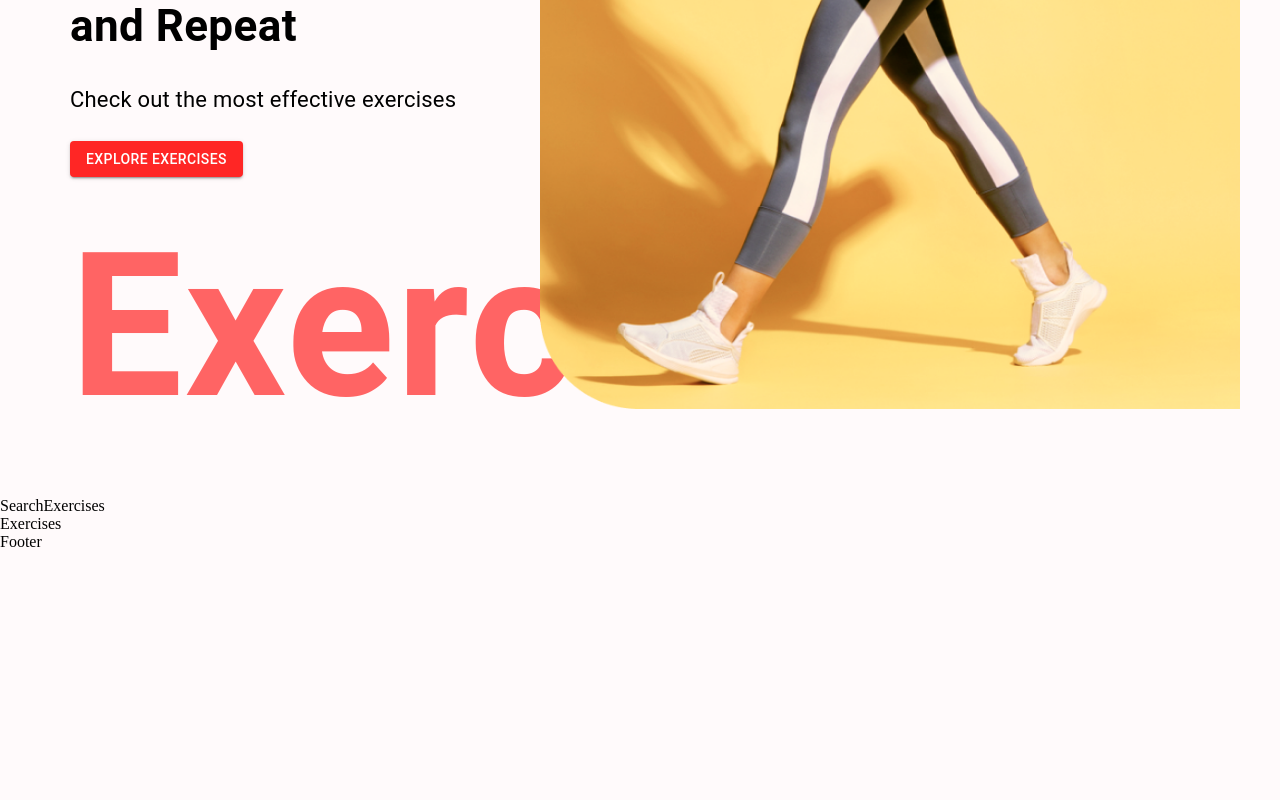
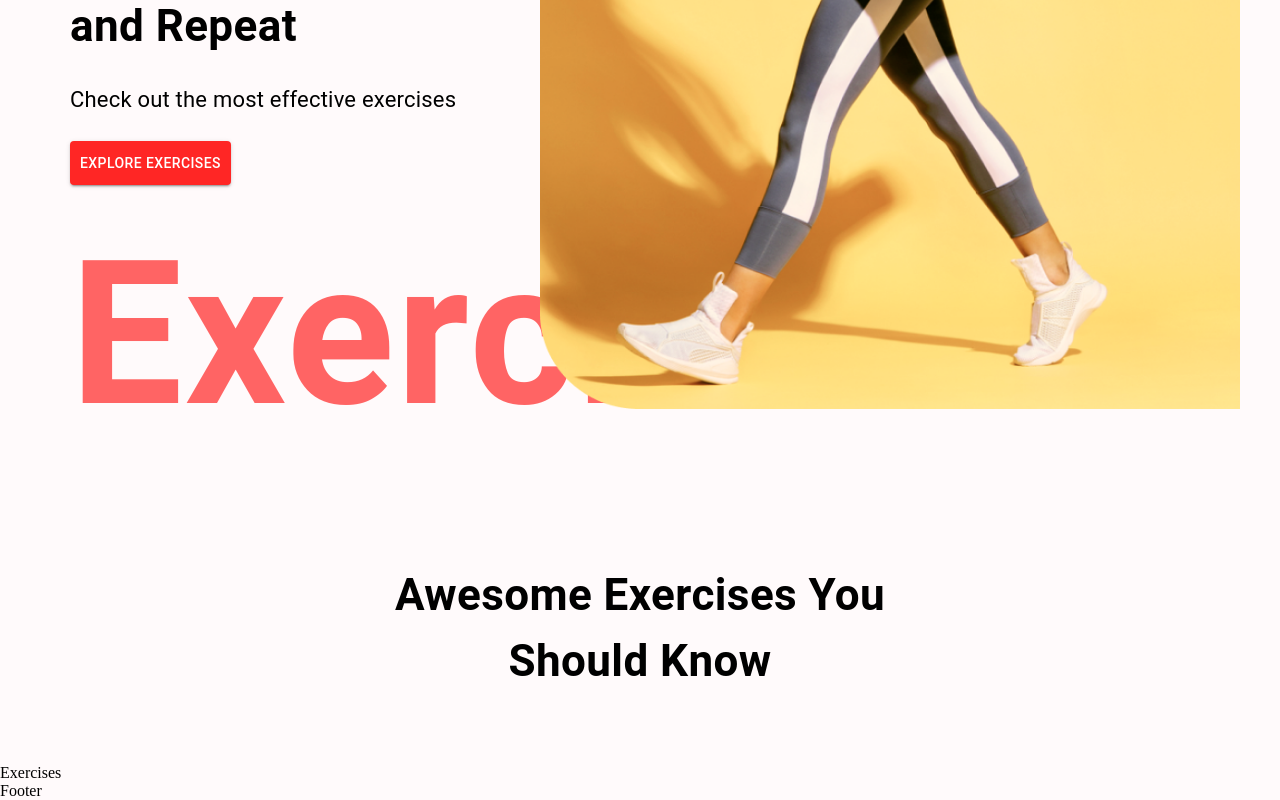
Before and after one commit to IlyaKrapivnoy/fitness_app, a React (Create React App) app: page / in a window 1280 px wide. Shown: the part 457-1257 px from the top of the page. Before the commit the page ends 1008 px from the top, so only its background shows below. Built offline with nearby package versions, Linux system fonts and the light colour scheme.

Commit message:
add a moto

```diff
--- a/src/components/HeroBanner.jsx
+++ b/src/components/HeroBanner.jsx
@@ -32,7 +32,7 @@
         variant="contained"
         color="error"
         href="#exercises"
-        sx={{ background: "#ff2625" }}
+        sx={{ background: "#ff2625", padding: "10px" }}
       >
         Explore Exercises
       </Button>
--- a/src/components/SearchExercises.jsx
+++ b/src/components/SearchExercises.jsx
@@ -1,7 +1,20 @@
 import React from "react";
+import { Box, Button, Stack, TextField, Typography } from "@mui/material";
 
 const SearchExercises = () => {
-  return <div>SearchExercises</div>;
+  return (
+    <Stack alignItems="center" mt="37px" justifyContent="center" p="20px">
+      <Typography
+        fontWeight={700}
+        sx={{ fontSize: { lg: "44px", xs: "30px" } }}
+        mb="50px"
+        textAlign="center"
+      >
+        Awesome Exercises You
+        <br /> Should Know
+      </Typography>
+    </Stack>
+  );
 };
 
 export default SearchExercises;
```
